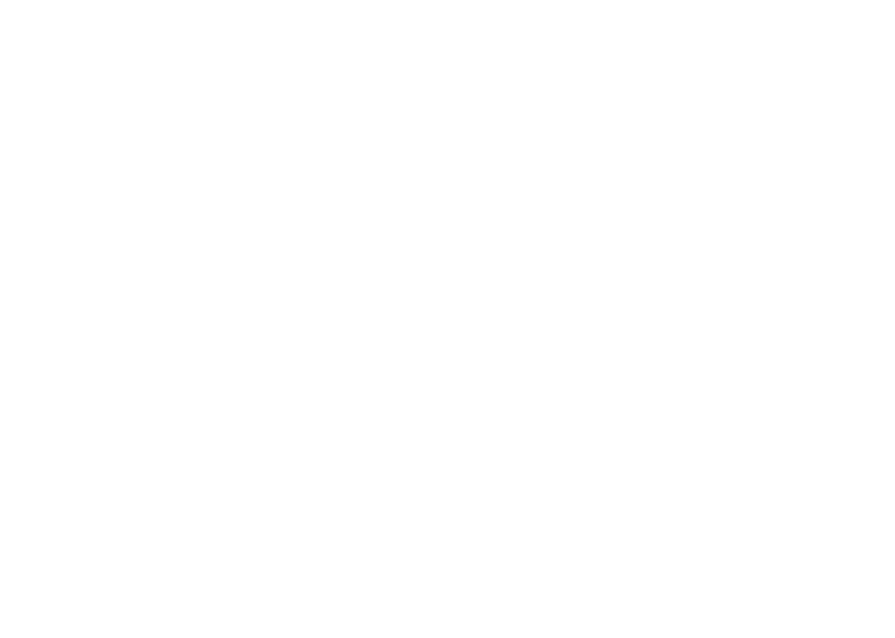
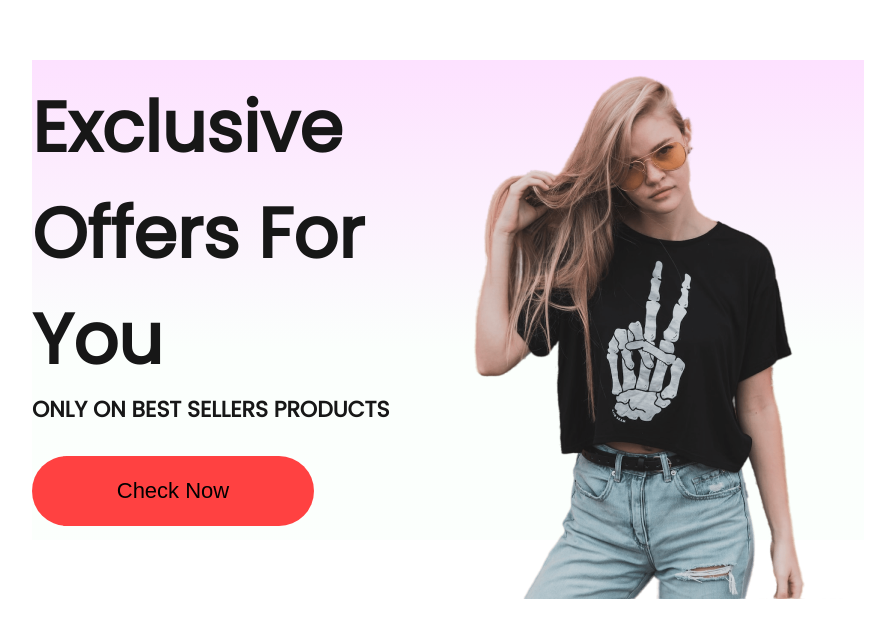
Before and after one commit to nainajohri95/E-Commerce-Website, a React (Create React App) app: page / in a window 1280 px wide. Shown: the part 1707-2345 px from the top of the page, without its empty margins (192-1087 px from the left). Before the commit the page ends 1617 px from the top, so only its background shows below. Built offline with nearby package versions, Linux system fonts and the light colour scheme.

Commit message:
changes made in Offers.jsx and Offer.css

```diff
--- a/src/Components/Offers/Offers.css
+++ b/src/Components/Offers/Offers.css
@@ -0,0 +1,49 @@
+.offers {
+  width: 65%;
+  height: 60vh;
+  display: flex;
+  margin: auto;
+  pad: 0px 140px;
+  margin-bottom: 150px;
+  margin-top: 150px;
+  background: linear-gradient(180deg, #fde1ff 0%, #e1ffea22 60%);
+}
+
+.offers-left {
+  flex: 1;
+  display: flex;
+  flex-direction: column;
+  justify-content: center;
+}
+
+.offers-left h1 {
+  color: #171717;
+  font-size: 70px;
+  font-weight: 600;
+}
+
+.offers-left p {
+  color: #171717;
+  font-size: 22px;
+  font-weight: 600;
+}
+
+.offers-left button {
+  width: 282px;
+  height: 70px;
+  border-radius: 35px;
+  background-color: #ff4141;
+  border: none;
+  font-size: 22px;
+  font-weight: 500;
+  margin-top: 30px;
+  cursor: pointer;
+}
+
+.offers-right {
+  flex: 1;
+  display: flex;
+  align-items: center;
+  justify-content: center;
+  padding-top: 50px;
+}
--- a/src/Components/Offers/Offers.jsx
+++ b/src/Components/Offers/Offers.jsx
@@ -1,8 +1,21 @@
 import React from "react";
 import "./Offers.css";
+import exclusive_image from "../Assets/exclusive_image.png";
 
 const Offers = () => {
-  return <div className="offers"></div>;
+  return (
+    <div className="offers">
+      <div className="offers-left">
+        <h1>Exclusive</h1>
+        <h1>Offers For You</h1>
+        <p>ONLY ON BEST SELLERS PRODUCTS</p>
+        <button>Check Now</button>
+      </div>
+      <div className="offers-right">
+        <img src={exclusive_image} alt="" />
+      </div>
+    </div>
+  );
 };
 
 export default Offers;
```
